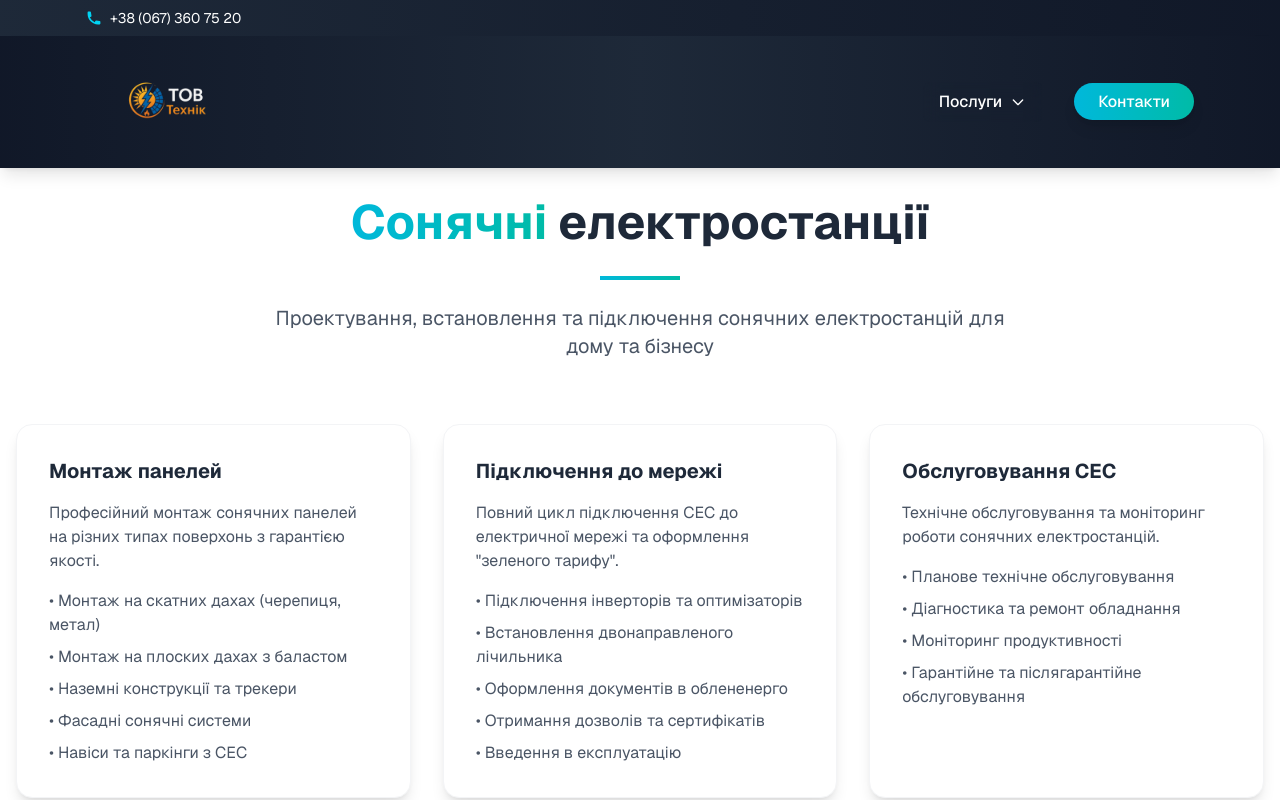
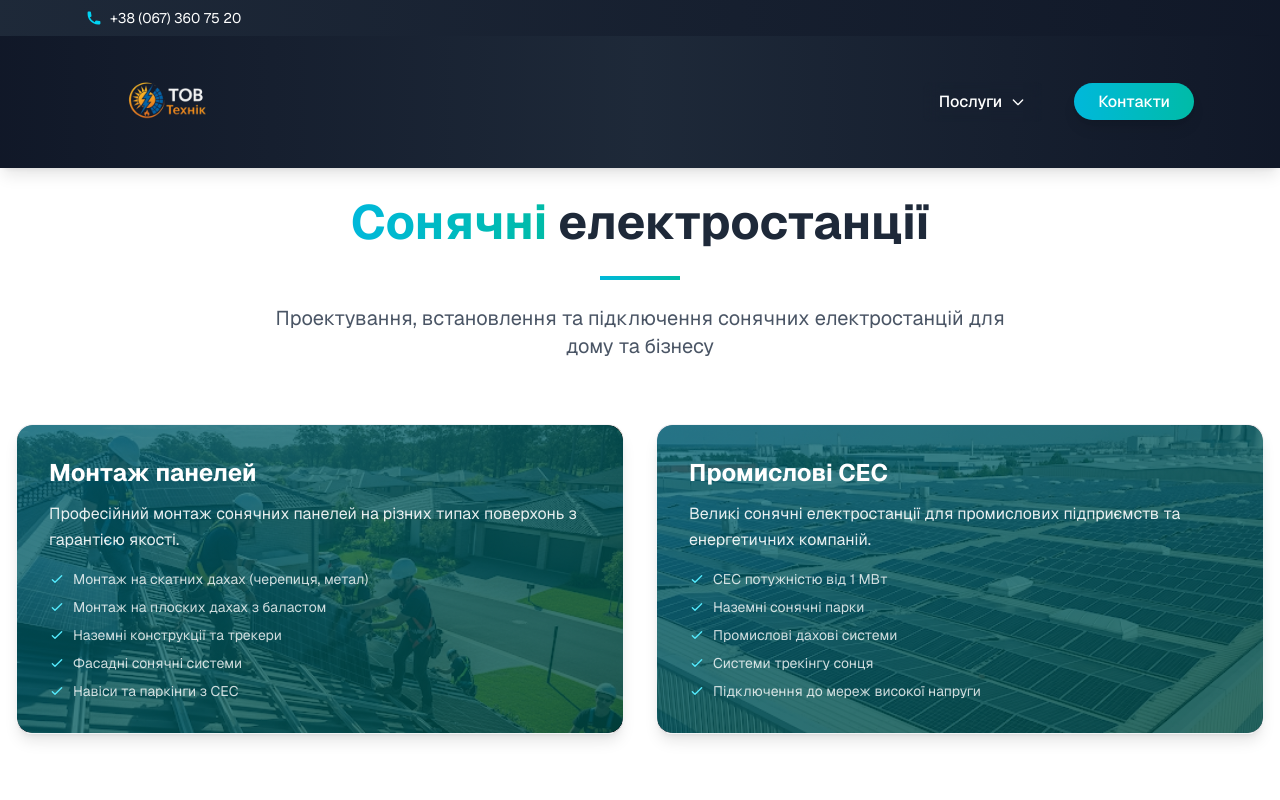
Before and after one commit to Natali993/texnic, a Next.js app: page /sonychni-elektrostancii in a window 1280 px wide. Shown: the top 800 px of the page. Built offline with nearby package versions, Linux system fonts and the light colour scheme.

Commit message:
feat: refresh of page sonychni-elektrostancii

```diff
--- a/src/app/sonychni-elektrostancii/page.tsx
+++ b/src/app/sonychni-elektrostancii/page.tsx
@@ -2,6 +2,38 @@ import { Layout } from '../../components/Layout';
 import Link from 'next/link';
 
 export default function SonychniElektrostancii() {
+  // Define a consistent gradient for the full-width service blocks
+  const consistentGradient = "bg-gradient-to-br from-cyan-500 to-teal-600";
+
+  const fullWidthServices = [
+    {
+      id: "montazh-panelei",
+      title: "Монтаж панелей",
+      description: "Професійний монтаж сонячних панелей на різних типах поверхонь з гарантією якості.",
+      details: [
+        "Монтаж на скатних дахах (черепиця, метал)",
+        "Монтаж на плоских дахах з баластом",
+        "Наземні конструкції та трекери",
+        "Фасадні сонячні системи",
+        "Навіси та паркінги з СЕС"
+      ],
+      backgroundImage: '/sunpan.png',
+    },
+    {
+      id: "promyslovi-ses",
+      title: "Промислові СЕС",
+      description: "Великі сонячні електростанції для промислових підприємств та енергетичних компаній.",
+      details: [
+        "СЕС потужністю від 1 МВт",
+        "Наземні сонячні парки",
+        "Промислові дахові системи",
+        "Системи трекінгу сонця",
+        "Підключення до мереж високої напруги"
+      ],
+      backgroundImage: '/promSES.png',
+    },
+  ];
+
   return (
     <Layout>
       <div className="container mx-auto px-4 py-8 sm:py-12 lg:py-16">
@@ -19,63 +51,43 @@ export default function SonychniElektrostancii() {
           </p>
         </div>
 
-        {/* Services Grid */}
-        <div className="grid grid-cols-1 md:grid-cols-2 lg:grid-cols-3 gap-8 mb-16">
+        {/* Full-width Service Blocks with translucent background images */}
+        <div className="grid grid-cols-1 md:grid-cols-2 gap-8 mb-16 max-w-7xl mx-auto">
+          {fullWidthServices.map((service, index) => (
+            <div
+              key={index}
+              id={service.id}
+              className={`group relative overflow-hidden rounded-2xl shadow-lg p-8 border border-gray-100 hover:shadow-xl transition-all duration-300`}
+              style={{
+                backgroundImage: `url(${service.backgroundImage})`,
+                backgroundSize: 'cover',
+                backgroundPosition: 'center',
+              }}
+            >
+              {/* Overlay for translucency and readability */}
+              <div className={`absolute inset-0 bg-black opacity-60 group-hover:opacity-50 transition-all duration-300 rounded-2xl`}></div>
 
-          <div id="montazh-panelei" className="bg-white rounded-2xl shadow-lg p-8 border border-gray-100 hover:shadow-xl transition-shadow duration-300">
-            <h3 className="text-xl font-bold text-gray-800 mb-4">Монтаж панелей</h3>
-            <p className="text-gray-600 mb-4">
-              Професійний монтаж сонячних панелей на різних типах поверхонь з гарантією якості.
-            </p>
-            <ul className="text-gray-600 space-y-2">
-              <li>• Монтаж на скатних дахах (черепиця, метал)</li>
-              <li>• Монтаж на плоских дахах з баластом</li>
-              <li>• Наземні конструкції та трекери</li>
-              <li>• Фасадні сонячні системи</li>
-              <li>• Навіси та паркінги з СЕС</li>
-            </ul>
-          </div>
+              {/* Gradient overlay using the consistent gradient */}
+              <div className={`absolute inset-0 ${consistentGradient} opacity-40 group-hover:opacity-30 transition-all duration-300 rounded-2xl`}></div>
 
-          <div id="pidkliuchennia-do-merezhi" className="bg-white rounded-2xl shadow-lg p-8 border border-gray-100 hover:shadow-xl transition-shadow duration-300">
-            <h3 className="text-xl font-bold text-gray-800 mb-4">Підключення до мережі</h3>
-            <p className="text-gray-600 mb-4">
-              Повний цикл підключення СЕС до електричної мережі та оформлення "зеленого тарифу".
-            </p>
-            <ul className="text-gray-600 space-y-2">
-              <li>• Підключення інверторів та оптимізаторів</li>
-              <li>• Встановлення двонаправленого лічильника</li>
-              <li>• Оформлення документів в облененерго</li>
-              <li>• Отримання дозволів та сертифікатів</li>
-              <li>• Введення в експлуатацію</li>
-            </ul>
-          </div>
-
-          <div id="obslugovuvannia-ses" className="bg-white rounded-2xl shadow-lg p-8 border border-gray-100 hover:shadow-xl transition-shadow duration-300">
-            <h3 className="text-xl font-bold text-gray-800 mb-4">Обслуговування СЕС</h3>
-            <p className="text-gray-600 mb-4">
-              Технічне обслуговування та моніторинг роботи сонячних електростанцій.
-            </p>
-            <ul className="text-gray-600 space-y-2">
-              <li>• Планове технічне обслуговування</li>
-              <li>• Діагностика та ремонт обладнання</li>
-              <li>• Моніторинг продуктивності</li>
-              <li>• Гарантійне та післягарантійне обслуговування</li>
-            </ul>
-          </div>
-
-          <div id="promyslovi-ses" className="bg-white rounded-2xl shadow-lg p-8 border border-gray-100 hover:shadow-xl transition-shadow duration-300">
-            <h3 className="text-xl font-bold text-gray-800 mb-4">Промислові СЕС</h3>
-            <p className="text-gray-600 mb-4">
-              Великі сонячні електростанції для промислових підприємств та енергетичних компаній.
-            </p>
-            <ul className="text-gray-600 space-y-2">
-              <li>• СЕС потужністю від 1 МВт</li>
-              <li>• Наземні сонячні парки</li>
-              <li>• Промислові дахові системи</li>
-              <li>• Системи трекінгу сонця</li>
-              <li>• Підключення до мереж високої напруги</li>
-            </ul>
-          </div>
+              <div className="relative z-10 h-full flex flex-col justify-between text-white">
+                <div>
+                  <h3 className="text-2xl font-bold mb-3">{service.title}</h3>
+                  <p className="text-white/90 leading-relaxed mb-4">{service.description}</p>
+                  <ul className="space-y-2">
+                    {service.details.map((detail, detailIndex) => (
+                      <li key={detailIndex} className="flex items-center text-white/80 text-sm">
+                        <svg className="w-4 h-4 mr-2 text-cyan-300 flex-shrink-0" fill="none" stroke="currentColor" viewBox="0 0 24 24" xmlns="http://www.w3.org/2000/svg">
+                          <path strokeLinecap="round" strokeLinejoin="round" strokeWidth={2} d="M5 13l4 4L19 7"></path>
+                        </svg>
+                        {detail}
+                      </li>
+                    ))}
+                  </ul>
+                </div>
+              </div>
+            </div>
+          ))}
         </div>
 
         {/* Types Section */}
```
